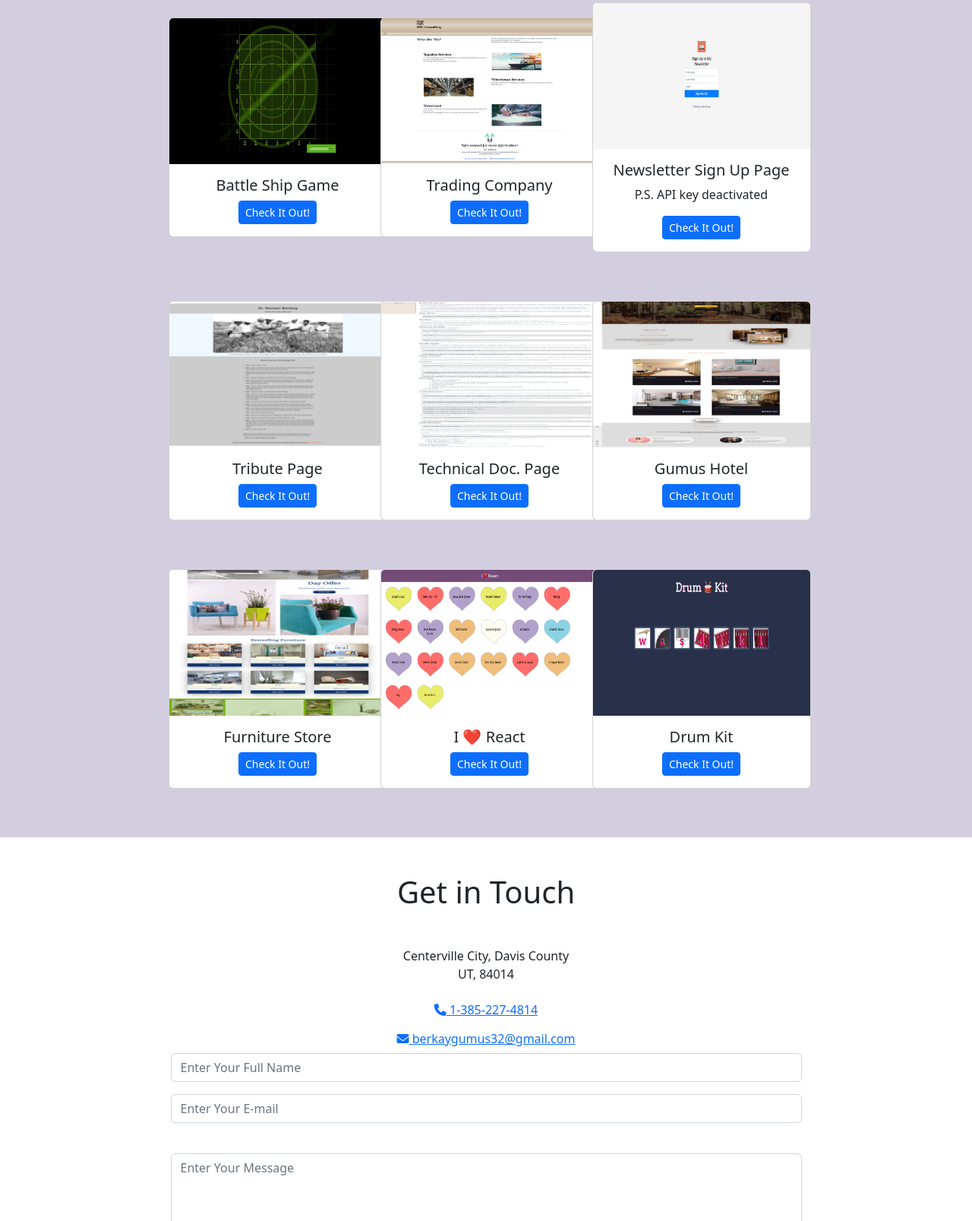
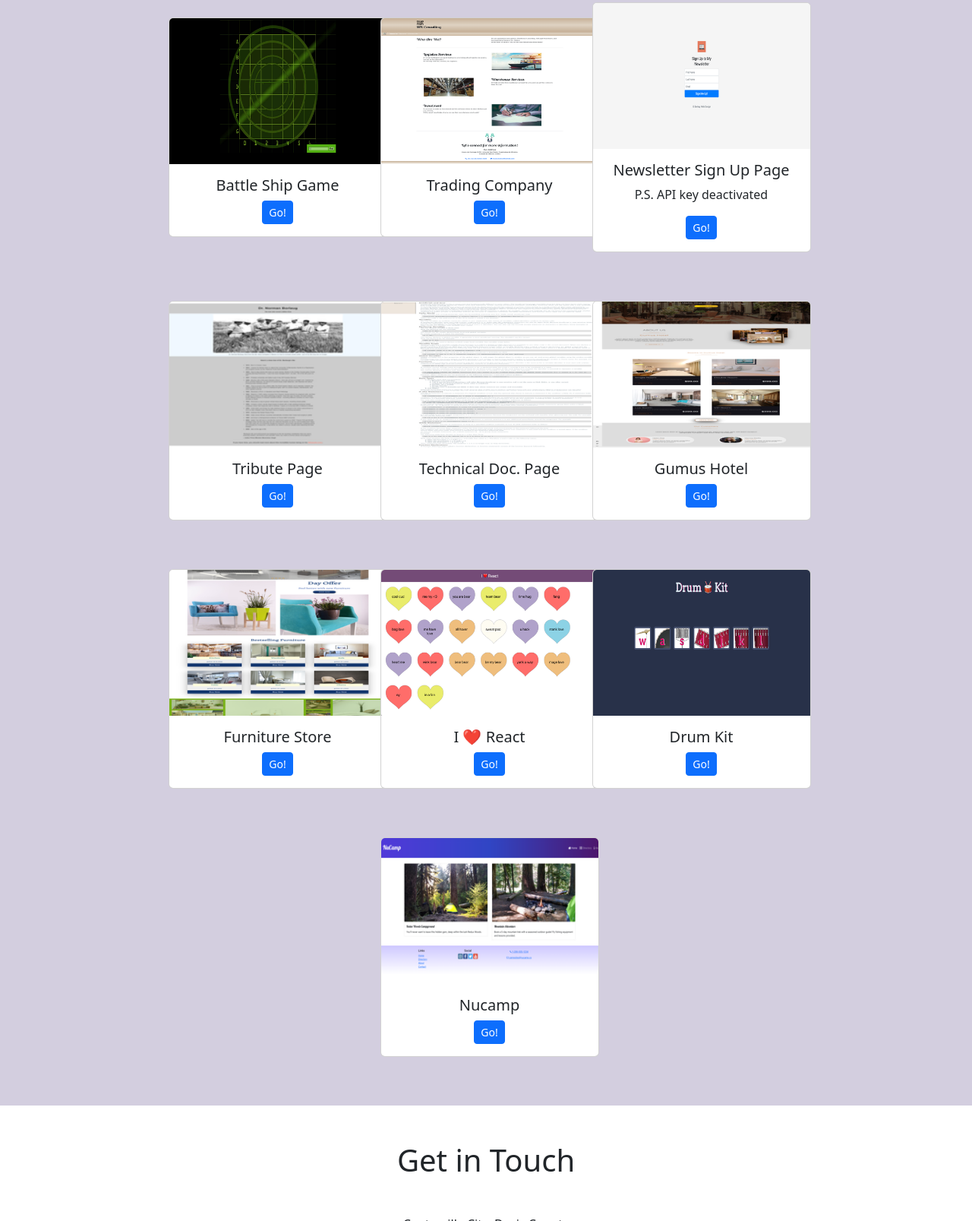
Before and after one commit to berkaygumus32/berkaygumus, a website: page index.html in a window 1280 px wide. Shown: the part 533-2140 px from the top of the page at 76% size. Drawn offline with nearby package versions, Linux system fonts and the light colour scheme.

Commit message:
new project added

```diff
--- a/index.html
+++ b/index.html
@@ -10,9 +10,9 @@
   </head>
   <body>
 
-    <audio  autoplay loop>
+    <!-- <audio autoplay>
         <source src="/audio/theUnforgiven.mp3" type="audio/mpeg" />
-    </audio>
+    </audio> -->
 
     <nav class="navbar navbar-expand-lg bg-dark navbar-dark">
         <div class="container">
@@ -75,7 +75,7 @@
                         <img src="/images/exorship.png" class="card-img-top" alt="...">
                         <div class="card-body">
                           <h5 class="card-title text-center">Battle Ship Game</h5>
-                            <a class="btn btn-primary btn-sm" href="https://exorship.netlify.app/" target="_blank">Check It Out!</a>
+                            <a class="btn btn-primary btn-sm" href="https://exorship.netlify.app/" target="_blank">Go!</a>
                         </div>
                     </div>
                 </div>
@@ -85,7 +85,7 @@
                         <img src="/images/wyt.png" class="card-img-top" alt="...">
                         <div class="card-body">
                           <h5 class="card-title text-center">Trading Company</h5>
-                            <a class="btn btn-primary btn-sm" href="https://widenyourtrade.netlify.app" target="_blank">Check It Out!</a>
+                            <a class="btn btn-primary btn-sm" href="https://widenyourtrade.netlify.app" target="_blank">Go!</a>
                         </div>
                     </div>
                 </div>
@@ -96,7 +96,7 @@
                         <div class="card-body">
                           <h5 class="card-title text-center">Newsletter Sign Up Page</h5>
                           <p>P.S. API key deactivated</p>
-                          <a class="btn btn-primary btn-sm" href="https://dry-dusk-16497.herokuapp.com/" target="_blank">Check It Out!</a>
+                          <a class="btn btn-primary btn-sm" href="https://dry-dusk-16497.herokuapp.com/" target="_blank">Go!</a>
                         </div>
                     </div>
                 </div>
@@ -110,7 +110,7 @@
                         <img src="/images/tribute copy.png" class="card-img-top" alt="...">
                         <div class="card-body">
                           <h5 class="card-title text-center">Tribute Page</h5>
-                          <a class="btn btn-primary btn-sm" href="https://tributtepage.netlify.app/" target="_blank">Check It Out!</a>
+                          <a class="btn btn-primary btn-sm" href="https://tributtepage.netlify.app/" target="_blank">Go!</a>
                         </div>
                     </div>
                 </div>
@@ -120,7 +120,7 @@
                         <img src="/images/tdp.png" class="card-img-top" alt="...">
                         <div class="card-body">
                           <h5 class="card-title text-center">Technical Doc. Page</h5>
-                          <a class="btn btn-primary btn-sm" href="https://techdoccpage.netlify.app/" target="_blank">Check It Out!</a>
+                          <a class="btn btn-primary btn-sm" href="https://techdoccpage.netlify.app/" target="_blank">Go!</a>
                         </div>
                     </div>
                 </div>
@@ -130,7 +130,7 @@
                         <img src="/images/gumushotel.png" class="card-img-top" alt="...">
                         <div class="card-body">
                           <h5 class="card-title text-center">Gumus Hotel</h5>
-                          <a class="btn btn-primary btn-sm" href="https://gumus-hotel.vercel.app/" target="_blank">Check It Out!</a>
+                          <a class="btn btn-primary btn-sm" href="https://gumus-hotel.vercel.app/" target="_blank">Go!</a>
                         </div>
                     </div>
                 </div>
@@ -144,7 +144,7 @@
                         <img src="/images/furniture.png" class="card-img-top" alt="...">
                         <div class="card-body">
                           <h5 class="card-title text-center">Furniture Store</h5>
-                          <a class="btn btn-primary btn-sm" href="https://bgfurniturestore.netlify.app/" target="_blank">Check It Out!</a>
+                          <a class="btn btn-primary btn-sm" href="https://bgfurniturestore.netlify.app/" target="_blank">Go!</a>
                         </div>
                     </div>
                 </div>
@@ -154,7 +154,7 @@
                         <img src="/images/i-heart-react.png" class="card-img-top" alt="...">
                         <div class="card-body">
                           <h5 class="card-title text-center">I ❤️ React</h5>
-                          <a class="btn btn-primary btn-sm" href="https://i-heart-react.vercel.app/" target="_blank">Check It Out!</a>
+                          <a class="btn btn-primary btn-sm" href="https://i-heart-react.vercel.app/" target="_blank">Go!</a>
                         </div>
                     </div>
                 </div>
@@ -164,7 +164,20 @@
                         <img src="/images/drumbrk.png" class="card-img-top" alt="...">
                         <div class="card-body">
                           <h5 class="card-title text-center">Drum Kit</h5>
-                          <a class="btn btn-primary btn-sm" href="https://drumbrk.netlify.app/" target="_blank">Check It Out!</a>
+                          <a class="btn btn-primary btn-sm" href="https://drumbrk.netlify.app/" target="_blank">Go!</a>
+                        </div>
+                    </div>
+                </div>
+            </div>
+
+            <!-- new row -->
+            <div class="row my-5 align-items-center justify-content-center g-0">
+                <div class="col-8 col-lg-4 col-md-6 col-xl-3 mb-3">
+                    <div class="card text-center" style="width: 18rem;">
+                        <img src="/images/nucampReact.png" class="card-img-top" alt="...">
+                        <div class="card-body">
+                          <h5 class="card-title text-center">Nucamp</h5>
+                          <a class="btn btn-primary btn-sm" href="https://nu-camp-react-project.vercel.app/" target="_blank">Go!</a>
                         </div>
                     </div>
                 </div>
```
Also changed, not shown: images/nucampReact.png (added).
